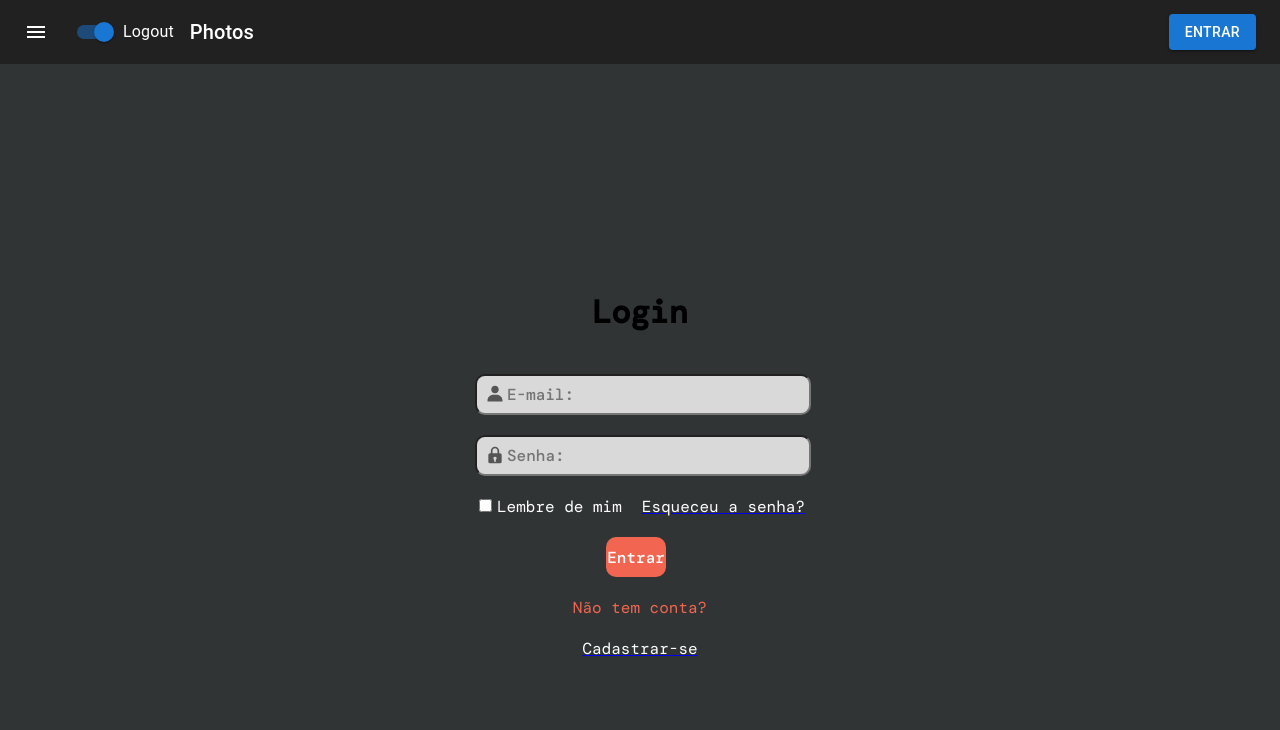
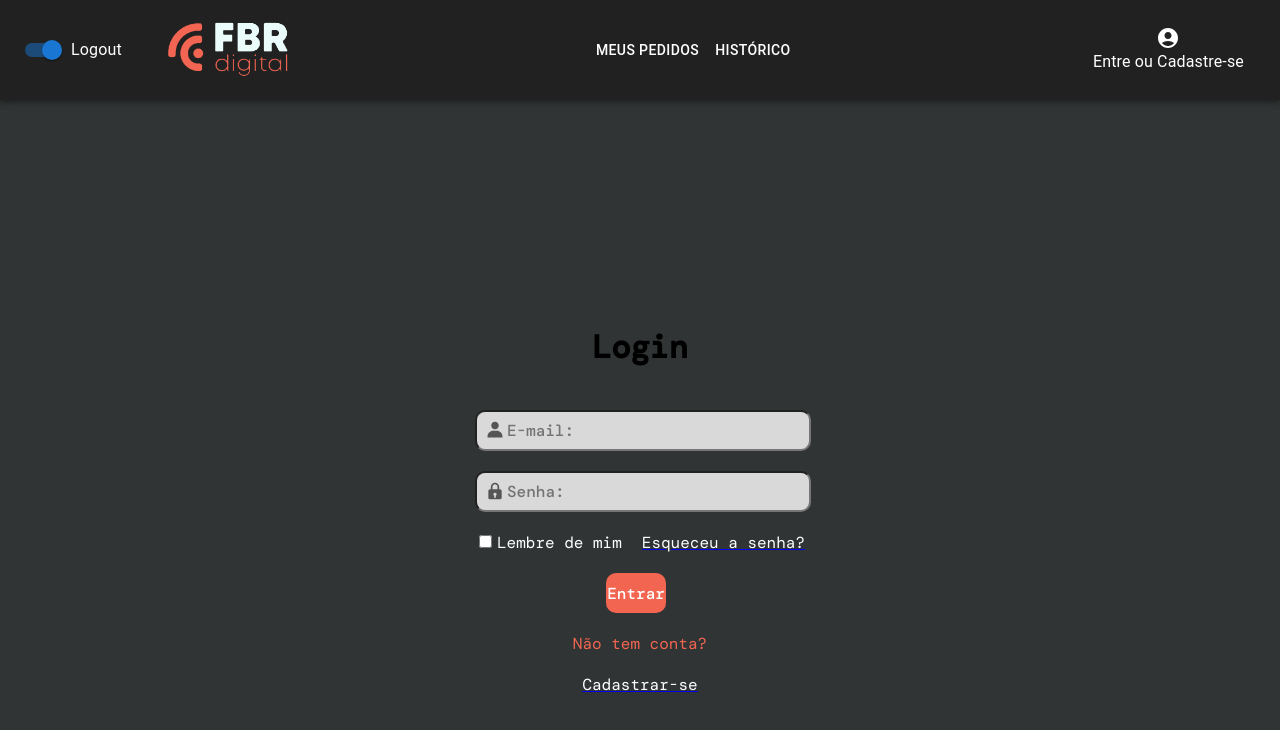
Before and after one commit to EliasJunior2610/fbr-digital, a React (Vite) app in the folder FBR Digital Projeto/: page /login in a window 1280 px wide. Shown: the top 730 px of the page. Built offline with nearby package versions, Linux system fonts and the light colour scheme; a web font is replaced by a local one.

Commit message:
Update no header de cliente

```diff
--- a/FBR Digital Projeto/src/App.tsx
+++ b/FBR Digital Projeto/src/App.tsx
@@ -1,4 +1,4 @@
-import Header from "./components/Header/header";
+import Header from "./components/Header/headerCliente";
 import Rodape from "./components/Footer/Footer";
 import { useEffect } from "react";
 
--- a/FBR Digital Projeto/src/components/Forget/Forget.tsx
+++ b/FBR Digital Projeto/src/components/Forget/Forget.tsx
@@ -1,5 +1,5 @@
 import "./forget.css";
-import Header from "../Header/header";
+import Header from "../Header/headerCliente";
 import Box from "@mui/material/Box";
 import TextField from "@mui/material/TextField";
 import Stack from "@mui/material/Stack";
--- a/FBR Digital Projeto/src/components/Header/header.tsx
+++ /dev/null
@@ -1,101 +0,0 @@
-import * as React from "react";
-import AppBar from "@mui/material/AppBar";
-import Box from "@mui/material/Box";
-import Toolbar from "@mui/material/Toolbar";
-import Typography from "@mui/material/Typography";
-import IconButton from "@mui/material/IconButton";
-import MenuIcon from "@mui/icons-material/Menu";
-import AccountCircle from "@mui/icons-material/AccountCircle";
-import Switch from "@mui/material/Switch";
-import FormControlLabel from "@mui/material/FormControlLabel";
-import FormGroup from "@mui/material/FormGroup";
-import MenuItem from "@mui/material/MenuItem";
-import Menu from "@mui/material/Menu";
-import { Button, Paper } from "@mui/material";
-
-export default function MenuAppBar() {
-  const [auth, setAuth] = React.useState(true);
-  const [anchorEl, setAnchorEl] = React.useState<null | HTMLElement>(null);
-
-  const handleChange = (event: React.ChangeEvent<HTMLInputElement>) => {
-    setAuth(event.target.checked);
-  };
-
-  const handleMenu = (event: React.MouseEvent<HTMLElement>) => {
-    setAnchorEl(event.currentTarget);
-  };
-
-  const handleClose = () => {
-    setAnchorEl(null);
-  };
-
-  return (
-    <Box sx={{ flexGrow: 1 }}>
-      <Paper />
-      <AppBar position="static" sx={{ backgroundColor: "#212121"}}>
-        <Toolbar>
-          <IconButton
-            size="large"
-            edge="start"
-            color="inherit"
-            aria-label="menu"
-            sx={{ mr: 2 }}
-          >
-            <MenuIcon />
-          </IconButton>
-          <FormGroup>
-            <FormControlLabel
-              control={
-                <Switch
-                  checked={auth}
-                  onChange={handleChange}
-                  aria-label="login switch"
-                />
-              }
-              label={auth ? "Logout" : "Login"}
-            />
-          </FormGroup>
-          <Typography variant="h6" component="div" sx={{ flexGrow: 1 }}>
-            Photos
-          </Typography>
-          {auth ? (
-            <div>
-              <Button variant="contained">Entrar</Button>
-            </div>
-          ) : (
-            <div>
-              <IconButton
-                size="large"
-                aria-label="account of current user"
-                aria-controls="menu-appbar"
-                aria-haspopup="true"
-                onClick={handleMenu}
-                color="inherit"
-              >
-                <AccountCircle />
-              </IconButton>
-              <Menu
-                id="menu-appbar"
-                anchorEl={anchorEl}
-                anchorOrigin={{
-                  vertical: "top",
-                  horizontal: "right",
-                }}
-                keepMounted
-                transformOrigin={{
-                  vertical: "top",
-                  horizontal: "right",
-                }}
-                open={Boolean(anchorEl)}
-                onClose={handleClose}
-              >
-                <MenuItem onClick={handleClose}>Profile</MenuItem>
-                <MenuItem onClick={handleClose}>My account</MenuItem>
-              </Menu>
-            </div>
-          )}
-        </Toolbar>
-      </AppBar>
-    </Box>
-  );
-}
--- /dev/null
+++ b/FBR Digital Projeto/src/components/Header/headerCliente.tsx
@@ -0,0 +1,112 @@
+/* eslint-disable @typescript-eslint/no-unused-vars */
+import * as React from "react";
+import AppBar from "@mui/material/AppBar";
+import Box from "@mui/material/Box";
+import Toolbar from "@mui/material/Toolbar";
+import IconButton from "@mui/material/IconButton";
+// import MenuIcon from "@mui/icons-material/Menu";
+import AccountCircle from "@mui/icons-material/AccountCircle";
+import Switch from "@mui/material/Switch";
+import FormControlLabel from "@mui/material/FormControlLabel";
+import FormGroup from "@mui/material/FormGroup";
+// import MenuItem from "@mui/material/MenuItem";
+// import Menu from "@mui/material/Menu";
+import { Button, Stack, Typography } from "@mui/material";
+import logo from "../../assets/Marca FBR.png";
+
+export default function MenuAppBar() {
+  const [auth, setAuth] = React.useState(true);
+  const [anchorEl, setAnchorEl] = React.useState<null | HTMLElement>(null);
+
+  const handleChange = (event: React.ChangeEvent<HTMLInputElement>) => {
+    setAuth(event.target.checked);
+  };
+
+  const handleMenu = (event: React.MouseEvent<HTMLElement>) => {
+    setAnchorEl(event.currentTarget);
+  };
+
+  // const handleClose = () => {
+  //   setAnchorEl(null);
+  // };
+
+  return (
+    <Box
+      display="flex"
+      alignItems="center"
+      justifyContent="space-between"
+      sx={{ flexGrow: 1 }}
+    >
+      <AppBar position="static" sx={{ backgroundColor: "#212121" }}>
+        <Toolbar>
+          <Box display="flex" alignItems="center" sx={{flexGrow:1}}>
+            {/* <IconButton
+              size="large"
+              edge="start"
+              color="inherit"
+              aria-label="menu"
+              sx={{ mr: 2 }}
+            >
+              <MenuIcon />
+            </IconButton> */}
+            <FormGroup>
+              <FormControlLabel
+                control={
+                  <Switch
+                    checked={auth}
+                    onChange={handleChange}
+                    aria-label="login switch"
+                  />
+                }
+                label={auth ? "Logout" : "Login"}
+              />
+            </FormGroup>
+            <Box
+              component="img"
+              src={logo}
+              alt="Logo da Empresa"
+              sx={{ maxHeight: 100 }}
+            />
+          <Stack direction="row" sx={{mx:"auto"}}>
+            <Button color="inherit" sx={{mx:"auto"}}>Meus Pedidos</Button>
+            <Button color="inherit" sx={{mx:"auto"}}>Histórico</Button>
+          </Stack>
+          </Box>
+          <Box>
+            {auth ? (
+                <IconButton
+                  size="large"
+                  aria-label="account of current user"
+                  aria-controls="menu-appbar"
+                  aria-haspopup="true"
+                  onClick={handleMenu}
+                  color="inherit"
+                >
+                    <Stack
+                    direction="column"
+                    alignItems="center"
+                    onClick={() => window.location.href = '/login'}
+                    sx={{ cursor: 'pointer' }}
+                    >
+                    <AccountCircle />
+                    <Typography>Entre ou Cadastre-se</Typography>
+                    </Stack>
+                </IconButton>
+            ) : (
+                <IconButton
+                  size="large"
+                  aria-label="account of current user"
+                  aria-controls="menu-appbar"
+                  aria-haspopup="true"
+                  onClick={handleMenu}
+                  color="inherit"
+                >
+                  <AccountCircle />
+                </IconButton>
+            )}
+          </Box>
+        </Toolbar>
+      </AppBar>
+    </Box>
+  );
+}
--- a/FBR Digital Projeto/src/components/Login/Login.tsx
+++ b/FBR Digital Projeto/src/components/Login/Login.tsx
@@ -1,5 +1,5 @@
 import { useEffect } from "react";
-import Header from "../Header/header";
+import Header from "../Header/headerCliente";
 import "./Login.css";
 import { Link } from "react-router-dom";
 
--- a/FBR Digital Projeto/src/components/Register/Register.tsx
+++ b/FBR Digital Projeto/src/components/Register/Register.tsx
@@ -1,6 +1,6 @@
 import React, { useState } from 'react';
 import './Register.css';
-import Header from '../Header/header';
+import Header from '../Header/headerCliente';
 
 const Register: React.FC = () => {
   const [formData, setFormData] = useState({
```
